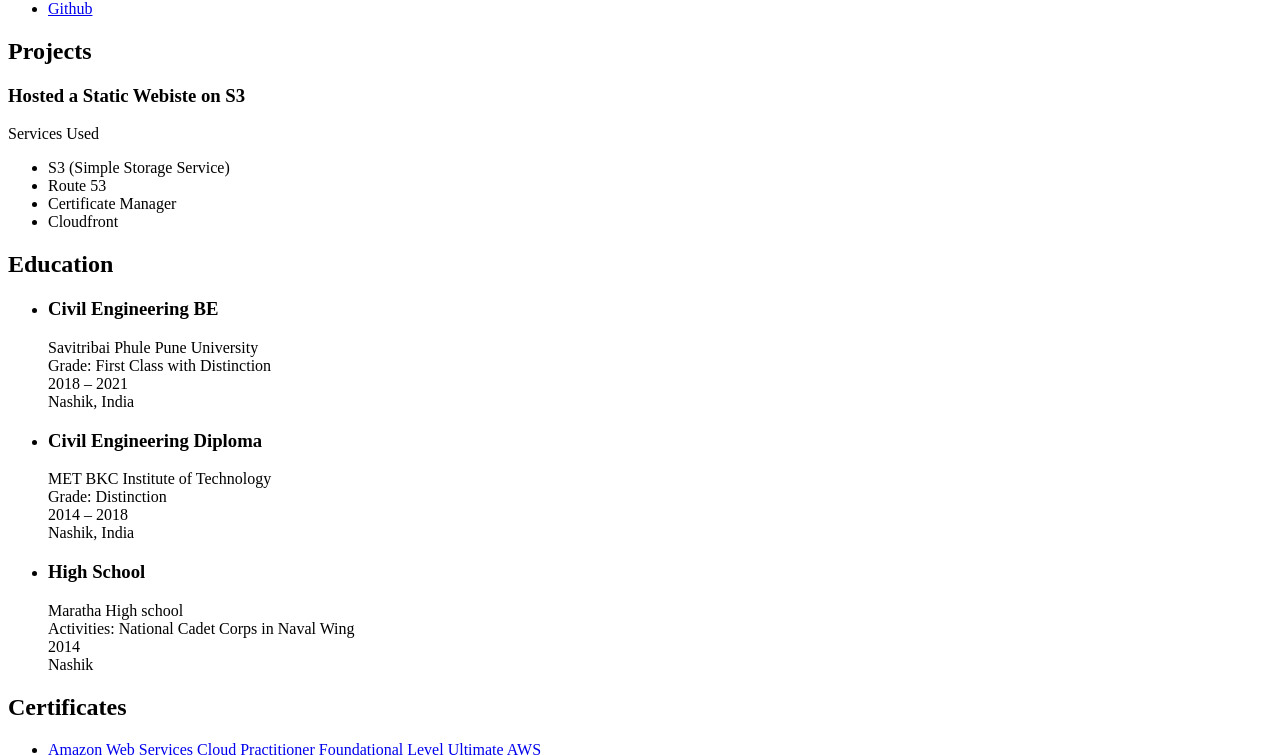
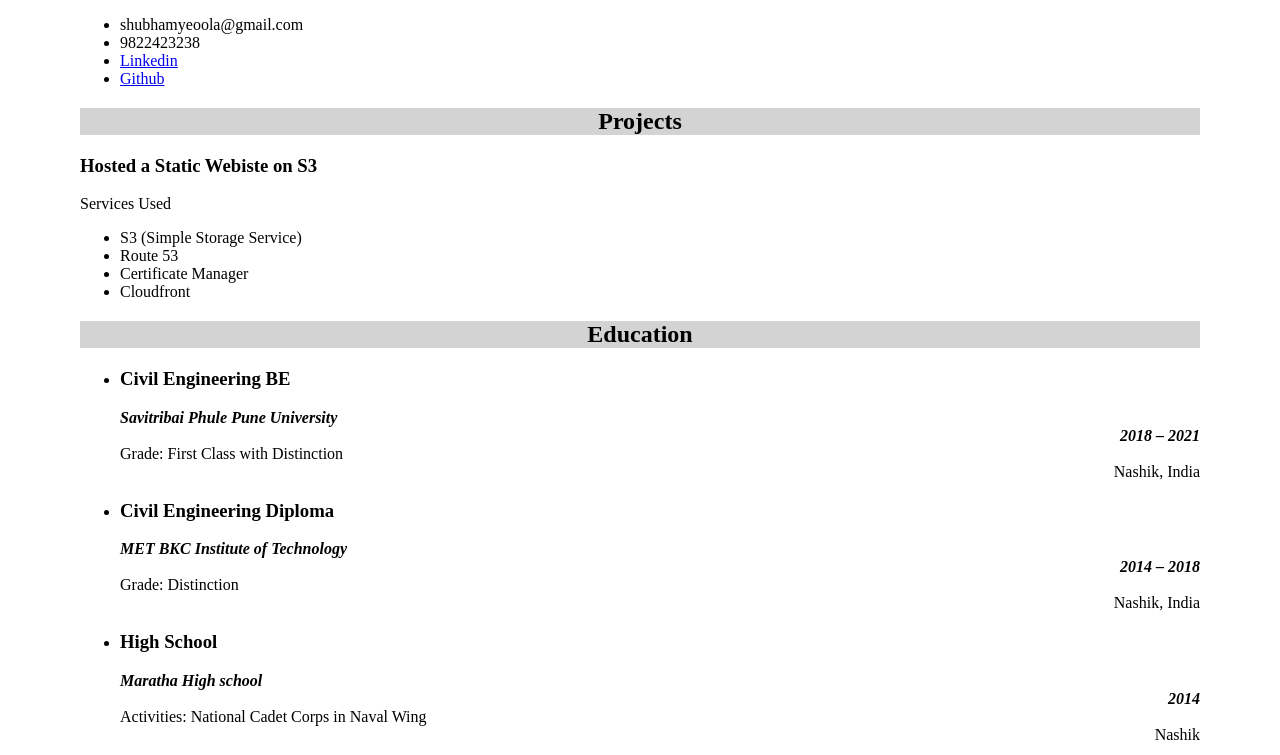
Before and after one commit to shubhamyeola/Cloud-Resume-Challenge, a plain HTML site: page index.html in a window 1280 px wide. Shown: the part 134-889 px from the top of the page. Drawn offline with Linux system fonts and the light colour scheme.

Commit message:
css update

```diff
--- a/index.html
+++ b/index.html
@@ -6,15 +6,19 @@
     <meta name="viewport" content="width=device-width, initial-scale=1.0" />
     <title>Shubham Yeola</title>
     <script src="resume/app.js"></script>
+    <link rel="stylesheet" href="resume/style.css"
   </head>
   <body>
     <h1>Shubham Yeola</h1>
-    <ul>
-      <li>shubhamyeoola@gmail.com</li>
-      <li>9822423238</li>
-      <li><a href="https://www.linkedin.com/in/shubhamyeola/">Linkedin</a></li>
-      <li><a href="https://www.github.com/shubhamyeola">Github</a></li>
-    </ul>
+      <ul>
+        <li>shubhamyeoola@gmail.com</li>
+        <li>9822423238</li>
+        <li>
+          <a href="https://www.linkedin.com/in/shubhamyeola/">Linkedin</a>
+        </li>
+        <li><a href="https://www.github.com/shubhamyeola">Github</a></li>
+      </ul>
+    </div>
 
     <h2>Projects</h2>
     <h3>Hosted a Static Webiste on S3</h3>
@@ -30,26 +34,32 @@
     <ul>
       <li>
         <h3>Civil Engineering BE</h3>
-        <div>Savitribai Phule Pune University</div>
-        <div>Grade: First Class with Distinction</div>
-        <div>2018 – 2021</div>
-        <div>Nashik, India</div>
+        <div class="schoolName">Savitribai Phule Pune University
+          <div class="time">2018 – 2021</div>
+        </div>
+        <div class="grade"> Grade: First Class with Distinction
+          <div class="location">Nashik, India</div>
+        </div>
       </li>
 
       <li>
         <h3>Civil Engineering Diploma</h3>
-        <div>MET BKC Institute of Technology</div>
-        <div>Grade: Distinction</div>
-        <div>2014 – 2018</div>
-        <div>Nashik, India</div>
+        <div class="schoolName">MET BKC Institute of Technology
+          <div class="time">2014 – 2018</div>
+        </div>
+        <div class="grade">Grade: Distinction
+          <div class="location">Nashik, India</div>
+        </div>
       </li>
 
       <li>
         <h3>High School</h3>
-        <div>Maratha High school</div>
-        <div>Activities: National Cadet Corps in Naval Wing</div>
-        <div>2014</div>
-        <div>Nashik</div>
+        <div class="schoolName">Maratha High school
+          <div class="time">2014</div>
+        </div>
+        <div class="grade">Activities: National Cadet Corps in Naval Wing
+          <div class="location">Nashik</div>
+        </div>
       </li>
     </ul>
 
--- a/resume/style.css
+++ b/resume/style.css
@@ -0,0 +1,41 @@
+h1 {
+  text-align: center;
+  background-color: aliceblue;
+  padding: 1em;
+  border-style: groove;
+  /* width: fit-content; */
+}
+
+h2 {
+  text-align: center;
+  background-color: lightgray;
+  border-style: hidden;
+  /* width: fit-content; */
+  /* padding: 0em 1em 0em 1em ; */
+  /* border-radius: 45rem; */
+}
+h3 {
+  text-align: left;
+}
+
+ul {
+  text-align: left;
+}
+.location {
+  text-align: right;
+}
+.time {
+  text-align: right;
+}
+.schoolName {
+  font-weight: bold;
+  font-style: italic;
+  /* border-style: dotted; */
+}
+
+body {
+  margin: 1em 5em 0em 5em;
+}
+
+.mail {
+}
```
